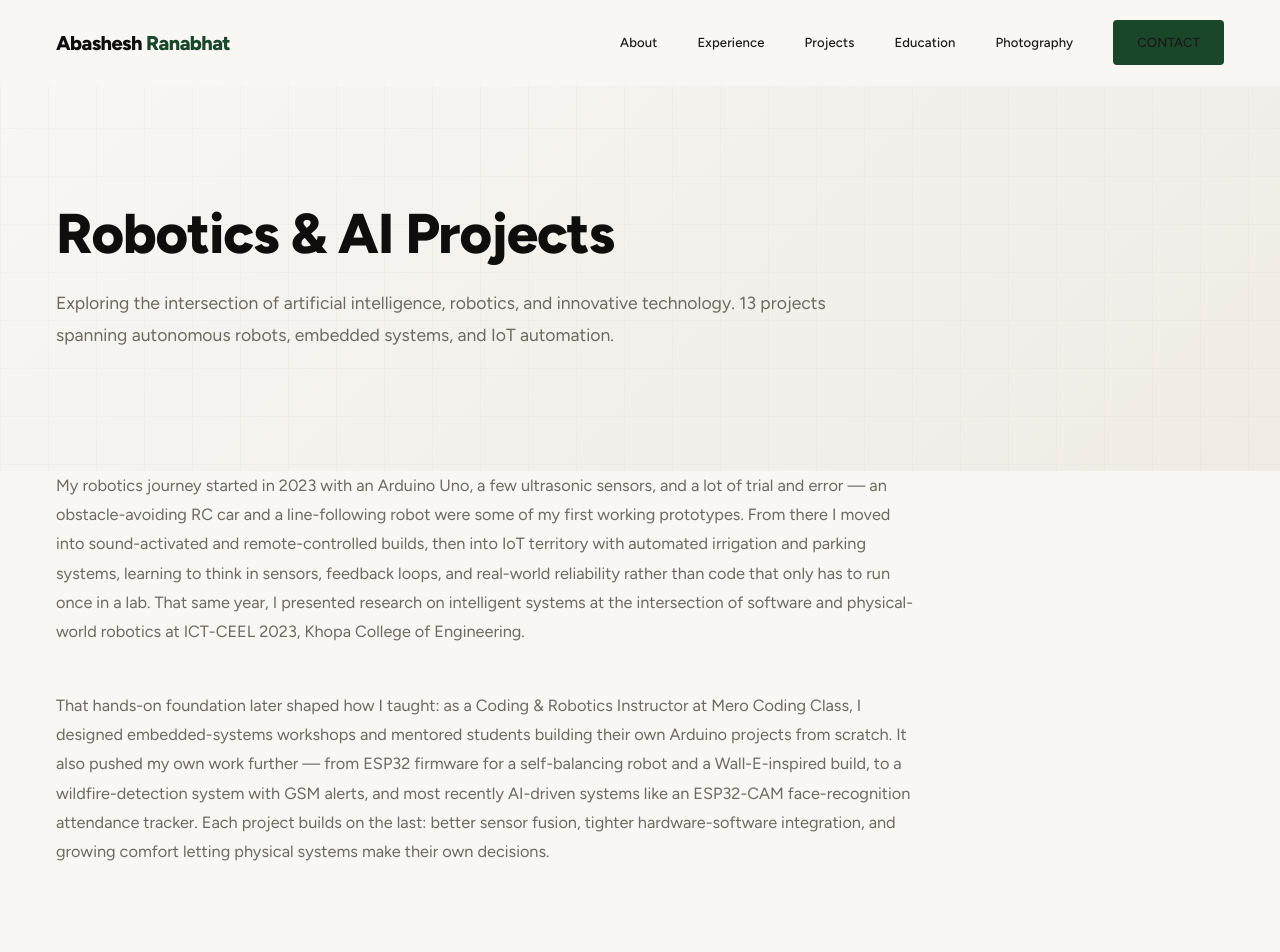
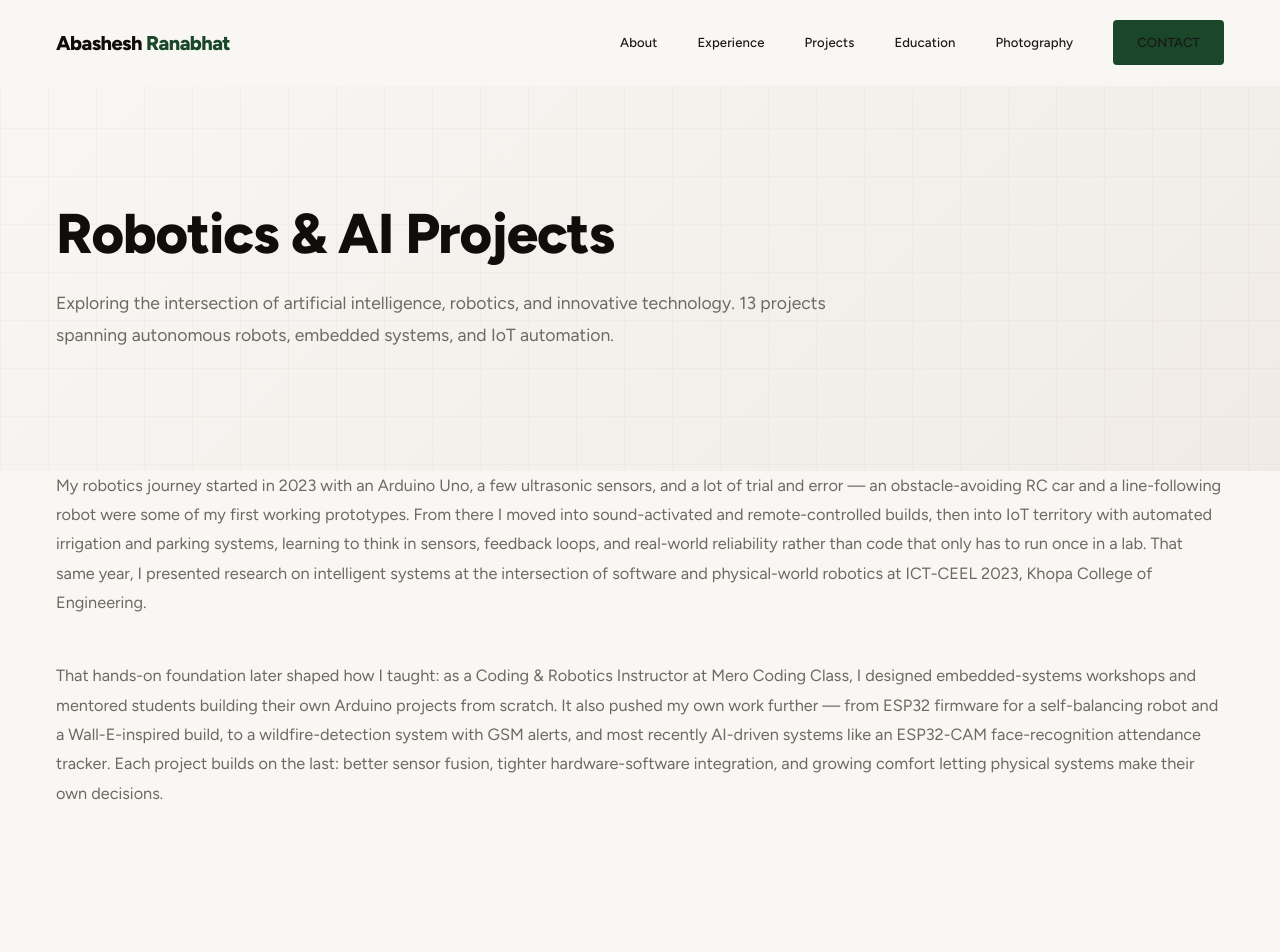
Before and after one commit to Alpha107/Portfolio, a React (Vite) app: page /robotics in a window 1280 px wide. Shown: the top 952 px of the page. Built offline with nearby package versions, Linux system fonts and the light colour scheme.

Commit message:
Make robotics journey paragraphs span full width
Remove the 860px max-width cap so the narrative text fills the
container instead of hugging the left side.

```diff
--- a/src/styles/robotics.css
+++ b/src/styles/robotics.css
@@ -32,7 +32,6 @@
 }
 
 .journey-body {
-  max-width: 860px;
   display: flex;
   flex-direction: column;
   gap: 20px;
```
